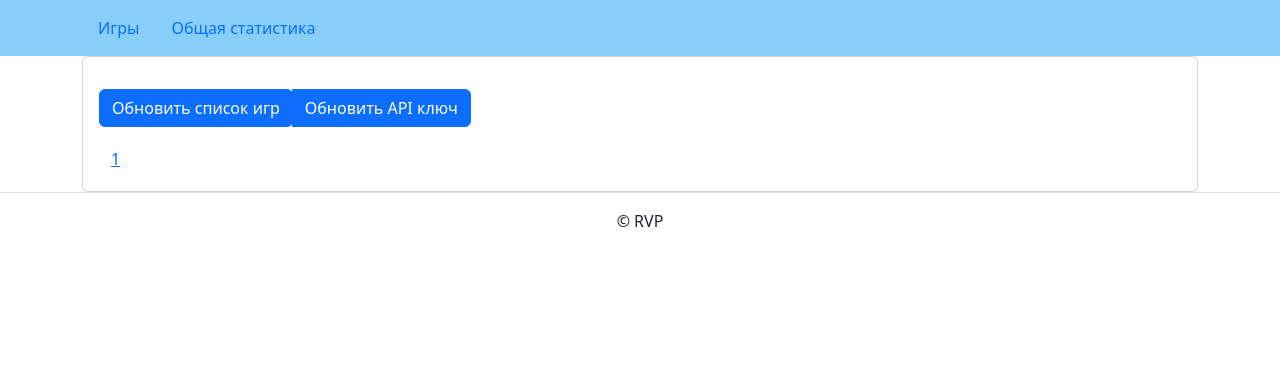
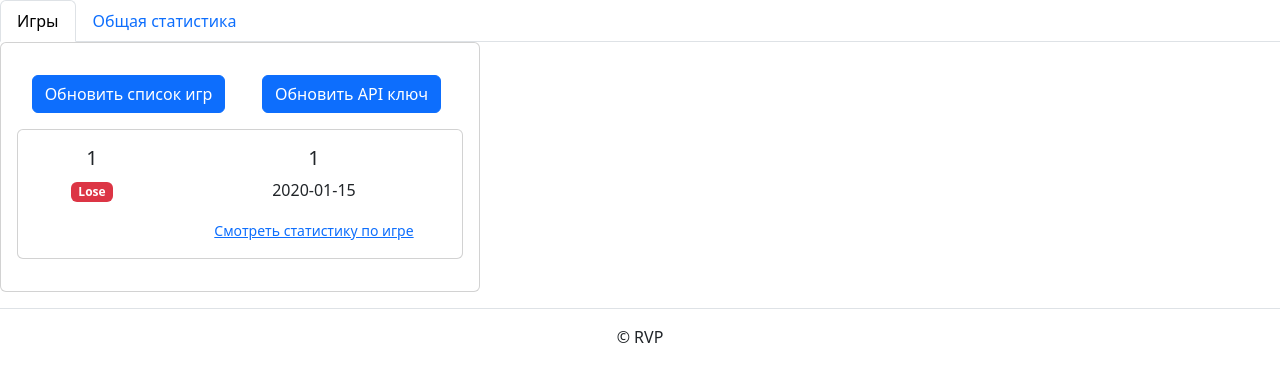
Before and after one commit to Pavzyr/RVPsite, a Django app: page / in a window 1280 px wide. Shown: the top 382 px of the page. Run offline with Django 4.2, Linux system fonts and the light colour scheme; tables that the repository leaves empty hold one stand-in row (values such as "Sample post"); some libraries are stand-ins or nearby versions.

Commit message:
old base

```diff
--- a/RVPsite/main/models.py
+++ b/RVPsite/main/models.py
@@ -3,6 +3,8 @@ from django.db import models
 
 class GameId(models.Model):
     game_id = models.TextField(unique=True, blank=True, null=True)
+    win = models.TextField(blank=True, null=True)
+    date = models.TextField(blank=True, null=True)
 
 
 class GameStat(models.Model):
--- a/RVPsite/main/views.py
+++ b/RVPsite/main/views.py
@@ -1,4 +1,7 @@
 from django.shortcuts import render
+from django.db.models import Sum, IntegerField, Subquery, OuterRef
+from django.db.models.expressions import RawSQL
+from django.db.models.functions import Cast
 
 from .models import GameId, GameStat
 from .core import RiotAPI
@@ -16,8 +19,13 @@ def index(request):
 
 def general_stats(request):
     template = 'pages/general_stats.html'
+    player_nicks = ['ВЛАДОС КАБАРДОС', 'ПАША ПОТНЫЙ', 'ЕГОР ХАРДКОР', 'МИРОН ПРИТОН', 'ВОЛОДЯ ПОДКИДНОЙ']
+    general_stat_vova = get_general_stat(player_nicks[4])
+    general_stat_pasha = get_general_stat(player_nicks[1])
     context = {
-        'view_name': request.resolver_match.view_name
+        'view_name': request.resolver_match.view_name,
+        'general_stat_pasha': general_stat_pasha,
+        'general_stat_vova': general_stat_vova,
         }
     return render(request, template, context)
 
@@ -25,6 +33,19 @@ def general_stats(request):
 def game_detail(request, game_id):
     template = 'pages/game_page.html'
     game_list = GameStat.objects.filter(game_id=game_id).values('player_nick').distinct()
+
+    # Подзапрос для получения значений value в одном ряду со значением championName
+    subquery = GameStat.objects.filter(
+        game_id=game_id,
+        player_nick=OuterRef('player_nick'),
+        key='championName'
+        ).values('value')[:1]
+
+    # Запрос для получения уникальных ников и значений value
+    player_stats = GameStat.objects.filter(game_id=game_id).values('player_nick').distinct().annotate(
+        champion_value=Subquery(RawSQL(subquery.query, subquery.params))
+    )
+    print(player_stats)
     context = {
         'game_list': game_list,
         }
@@ -34,3 +55,8 @@ def game_detail(request, game_id):
 def refresh_game_id(request):
     RiotAPI().get_game_ids()
     return index(request)
+
+
+def get_general_stat(nick: str):
+    general_stat = GameStat.objects.filter(player_nick=nick).values('key').annotate(total_value=Sum(Cast('value', output_field=IntegerField()))).distinct()
+    return general_stat
--- a/RVPsite/templates/base.html
+++ b/RVPsite/templates/base.html
@@ -1,26 +1,14 @@
 {% load static %}
-
 <!DOCTYPE html>
 <html lang="ru">
   <head>
-    <meta charset="utf-8">
-    <meta name="viewport" content="width=device-width, initial-scale=1">
-    <link rel="icon" href="{% static 'img/fav/favicon.ico' %}">
-    <link rel="apple-touch-icon" sizes="180x180" href="{% static 'img/fav/apple-touch-icon.png' %}">
-    <link rel="icon" type="image/png" sizes="32x32" href="{% static 'img/fav/favicon-32x32.png' %}">
-    <link rel="icon" type="image/png" sizes="16x16" href="{% static 'img/fav/favicon-16x16.png' %}">
-    <link rel="stylesheet" href="{% static 'css/bootstrap.min.css' %}">
-    {% block title %}{% endblock %}
     {% load django_bootstrap5 %}
     {% bootstrap_css %}
+    {% block title %}{% endblock %}
   </head>
   <body>
     {% include "includes/header.html" %}
-    <main>
-      <div class="container">
         {% block content %}{% endblock %}
-      </div>
-    </main>
     {% include "includes/footer.html" %}
   </body>
 </html>
--- a/RVPsite/templates/includes/header.html
+++ b/RVPsite/templates/includes/header.html
@@ -1,21 +1,11 @@
 {% load static %}
 <header>
-    <nav class="navbar navbar-light" style="background-color: lightskyblue">
-      <div class="container">
-        <ul class="nav  nav-pills">
-          <li class="nav-item {% if view_name == 'main' %}active{% endif %}">
-            <a class="nav-link"
-              href="{% url 'main:index' %}">
-              Игры
-            </a>
-          </li>
-          <li class="nav-item {% if view_name == 'general_stats' %}active{% endif %}">
-            <a class="nav-link"
-              href="{% url 'general_stats' %}">
-              Общая статистика
-            </a>
-          </li>
-        </ul>
-      </div>
-    </nav>
+  <ul class="nav nav-tabs">
+    <li class="nav-item">
+      <a class="nav-link {% if view_name == 'main:index' %}active{% endif %}" href="{% url 'main:index' %}">Игры</a>
+    </li>
+    <li class="nav-item">
+      <a class="nav-link {% if view_name == 'general_stats' %}active{% endif %}" href="{% url 'general_stats' %}">Общая статистика</a>
+    </li>
+  </ul>
 </header>
--- /dev/null
+++ b/RVPsite/templates/includes/post_card.html
@@ -0,0 +1,19 @@
+{% for post in post_list %}
+<div class="card text-center mb-3" style="max-width: 540px;">
+  <div class="row g-0">
+    <div class="col-md-4">
+      <div class="card-body">
+        <h5 class="card-title">{{ forloop.counter }}</h5>
+        <p class="card-text">{% if post.win == 'True' %}<span class="badge text-bg-success">Win</span>{% else %}<span class="badge text-bg-danger">Lose</span>{% endif %}</p>
+      </div>
+    </div>
+    <div class="col-md-8">
+      <div class="card-body">
+        <h5 class="card-title">{{ post.game_id }}</h5>
+        <p class="card-text">{{ post.date }}</p>
+        <p class="card-text"><small class="text-body-secondary"><a href="{% url 'main:game_detail' post.game_id %}" class="card-link">Смотреть статистику по игре</a></small></p>
+      </div>
+    </div>
+  </div>
+</div>
+{% endfor %}
--- a/RVPsite/templates/pages/index.html
+++ b/RVPsite/templates/pages/index.html
@@ -1,33 +1,29 @@
 {% extends "base.html" %}
-{% load django_bootstrap5 %}
 
 {% block title %}
-<title>Лента записей</title>
+<title>Игры</title>
 {% endblock %}
 
 {% block content %}
 <main>
-    <div class="card">
+  <div class="card text-center mb-3" style="width: 30rem;">
     <div class="card-body">
       <p>
-          <div class="btn-group" role="group" aria-label="first group">
+        <div class="container text-center">
+          <div class="row">
+            <div class="col">
               <form action="/refresh_game_id/" method="post">
                 {% csrf_token %}
                 <button class="btn btn-primary" type="submit">Обновить список игр</button>
               </form>
+            </div>
+            <div class="col">
               <a class="btn btn-primary" href="https://developer.riotgames.com/" role="button">Обновить API ключ</a>
             </div>
-
-
-      </p>
-        </script>
-        {% for post in post_list %}
-      <div class = "container py-1">
-        <a href="{% url 'main:game_detail' post.game_id %}"> {{ post.game_id }}</a>
-      </div>
-      {% endfor %}
           </div>
         </div>
-
+      </p>
+        {% include "includes/post_card.html" %}
+  </div>
 </main>
 {% endblock %}
```
Also changed, not shown: RVPsite/main/core.py (+35 -7 lines), RVPsite/templates/pages/general_stats.html (+18 -2 lines). Lines whose indentation alone changed are shown as unchanged.
